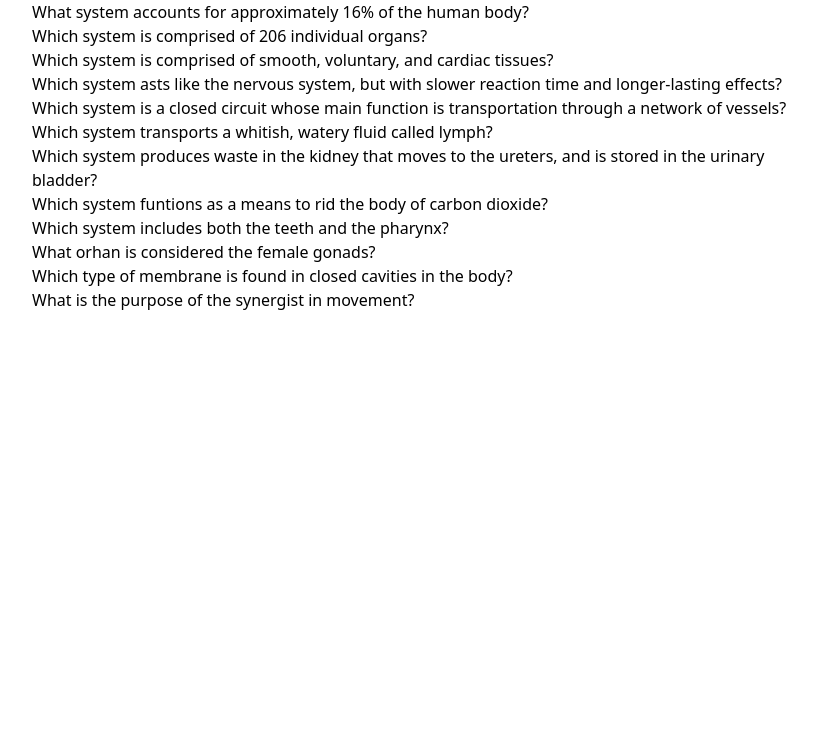
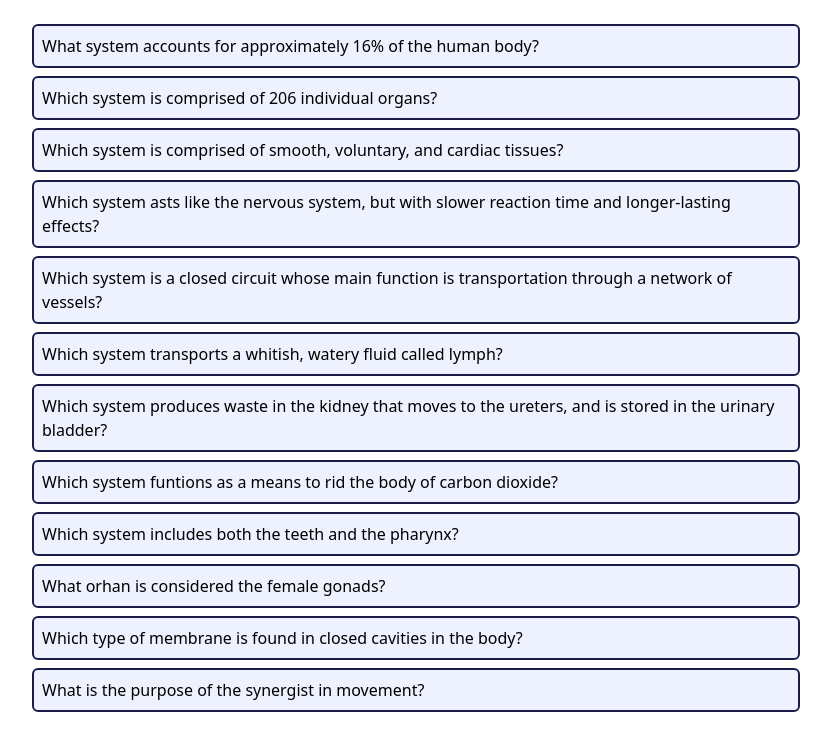
Before and after one commit to zverevaa/mblex-prep-helper, a Next.js app: page / in a window 1280 px wide. Shown: the top 750 px of the page, without its empty margins (224-1055 px from the left). Built offline with nearby package versions, Linux system fonts and the light colour scheme.

Commit message:
Add styles to questions

```diff
--- a/src/app/page.tsx
+++ b/src/app/page.tsx
@@ -2,7 +2,7 @@ import Questions from "@/components/questions";
 
 export default function Home() {
     return (
-        <div>
+        <div className="p-6">
             <Questions />
         </div>
     );
--- a/src/components/question.tsx
+++ b/src/components/question.tsx
@@ -10,7 +10,7 @@ type TQuestionProps = {
 export default function Question({ question, answer }: TQuestionProps) {
     const [isOpened, setIsOpened] = useState(false);
     return (
-        <div>
+        <div className="p-2 rounded-md border-2 border-indigo-950 hover:cursor-pointer bg-indigo-50">
             <p>{question}</p>
             {isOpened && <p>{answer}</p>}
         </div>
--- a/src/components/questions.tsx
+++ b/src/components/questions.tsx
@@ -8,7 +8,7 @@ export default async function Questions() {
     );
     const data = JSON.parse(tempDb);
     return (
-        <div className="max-w-3xl mx-auto">
+        <div className="flex flex-col gap-2 max-w-3xl mx-auto">
             {data.map((q) => (
                 <Question
                     key={q.question}
```
